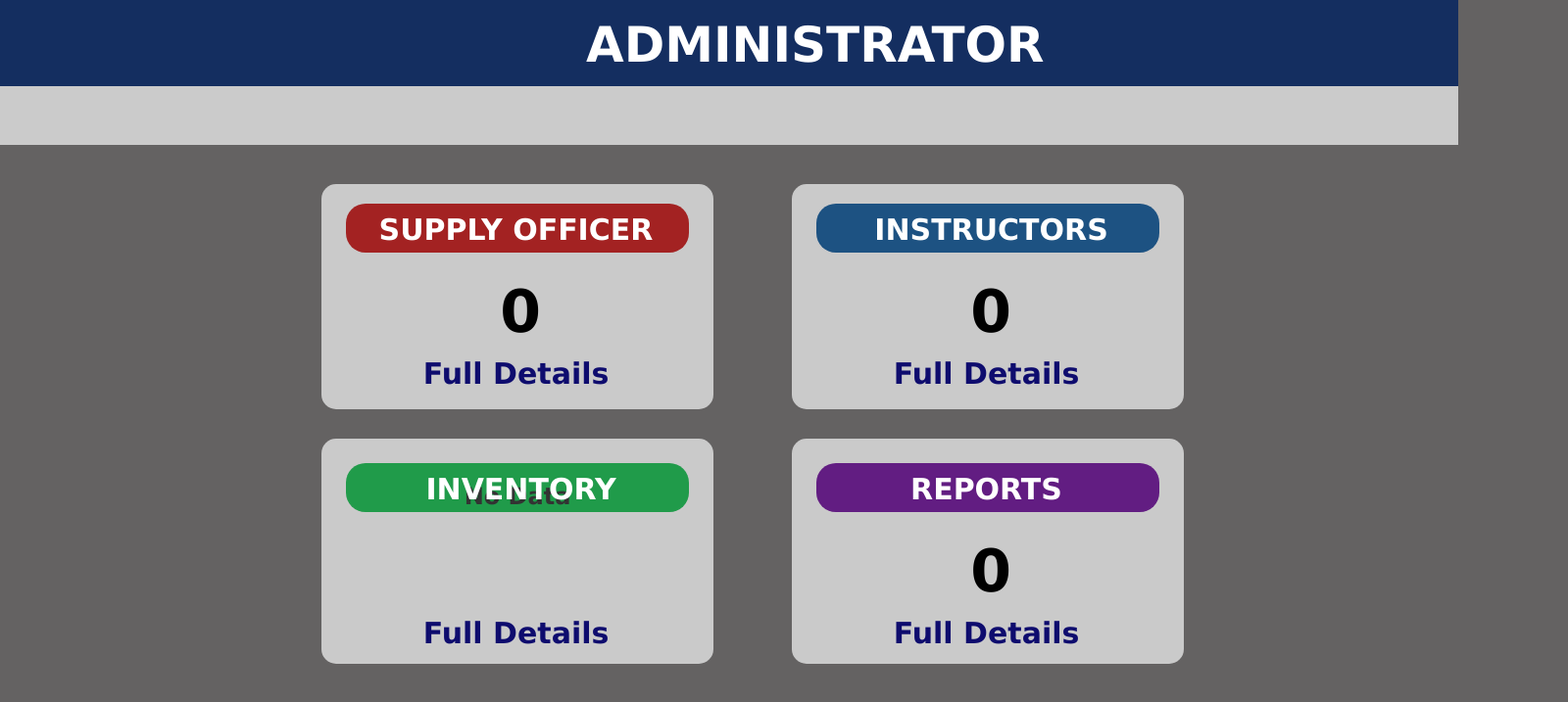
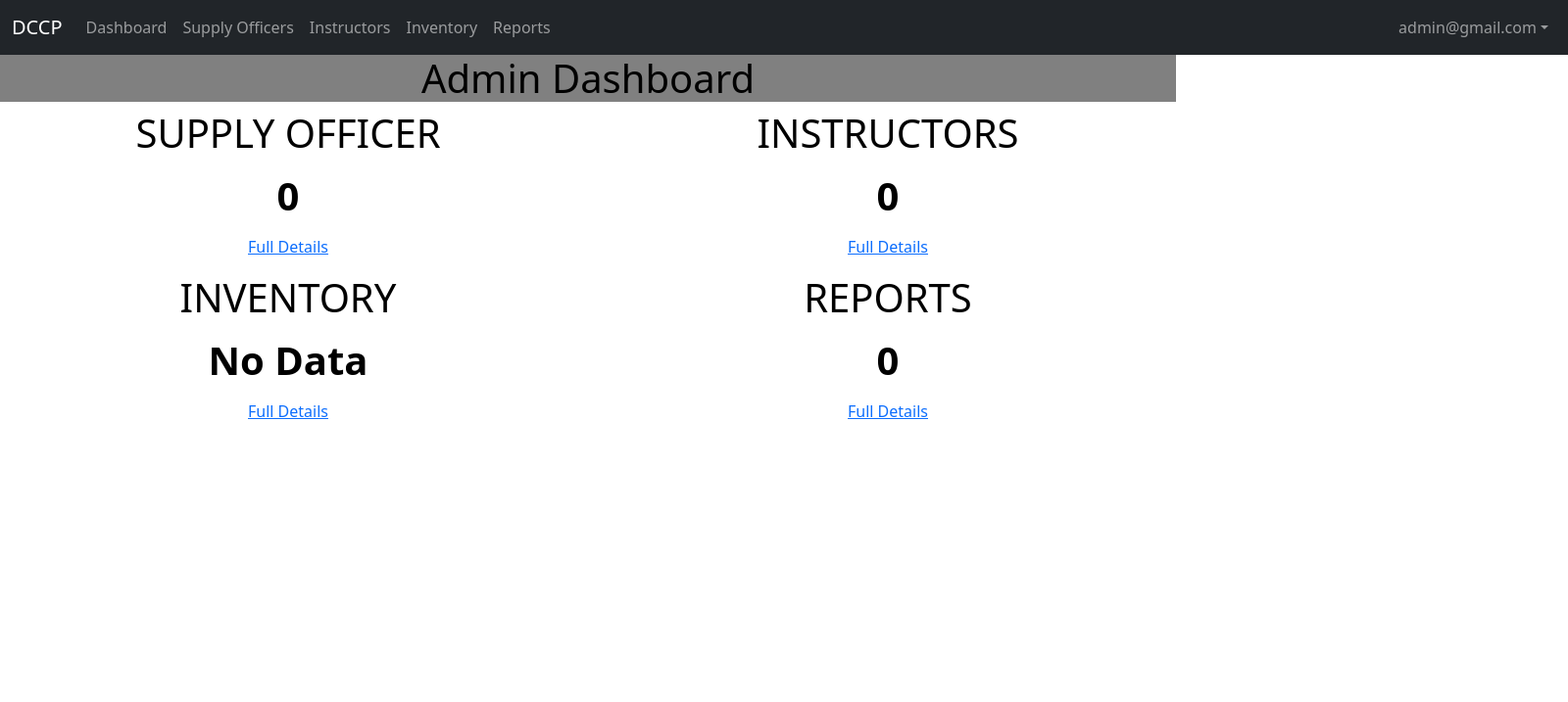
Before and after one commit to Lhester0102/eMonitor, a PHP site: page /admin-dashboard.php in a window 1600 px wide. Shown: the top 717 px of the page at 98% size. Run offline with PHP 8.4, Linux system fonts and the light colour scheme; data that the repository does not hold is empty.

Commit message:
admin-dashboard

```diff
--- a/admin-dashboard.php
+++ b/admin-dashboard.php
@@ -2,49 +2,134 @@
 <html>
 	<head>
 		<title>Admin Dashboard</title>
-		<meta name="viewport" content="width=device-width, initial-scale=1.0">
-		<link rel="stylesheet" href="styles.css">
+		<style>
+			/* Set height of the grid so .sidenav can be 100% (adjust as needed) */
+			.row.content {height: 550px}
+
+			/* Set gray background color and 100% height */
+			.sidenav {
+			background-color: #f1f1f1;
+			height: 100%;
+			}
+
+			/* On small screens, set height to 'auto' for the grid */
+			@media screen and (max-width: 767px) {
+			.row.content {height: auto;}
+			}
+		</style>
 	</head>
 	<body>
-		<div class="header">
-			<h1 class="txt_title">ADMINISTRATOR</h1>
+	<link href="https://cdn.jsdelivr.net/npm/bootstrap@5.3.2/dist/css/bootstrap.min.css" rel="stylesheet">
+		<script src="https://cdn.jsdelivr.net/npm/bootstrap@5.3.2/dist/js/bootstrap.bundle.min.js"></script>
+		<nav class="navbar navbar-expand-sm bg-dark navbar-dark">
+		<div class="container-fluid">
+			<a class="navbar-brand" href="#">DCCP</a>
+			<button class="navbar-toggler" type="button" data-bs-toggle="collapse" data-bs-target="#collapsibleNavbar">
+			<span class="navbar-toggler-icon"></span>
+			</button>
+			<div class="collapse navbar-collapse" id="collapsibleNavbar">
+			<ul class="navbar-nav">
+				<li class="nav-item">
+				<a class="nav-link" href="admin-dashboard.php">Dashboard</a>
+				</li>
+				<li class="nav-item">
+				<a class="nav-link" href="#">Supply Officers</a>
+				</li>
+				<li class="nav-item">
+				<a class="nav-link" href="instructor.php">Instructors</a>
+				</li>
+				<li class="nav-item">
+				<a class="nav-link" href="index.php">Inventory</a>
+				</li>
+				<li class="nav-item">
+				<a class="nav-link" href="#">Reports</a>
+				</li>
+				<!-- <li class="nav-item dropdown" stylesheet="float:right">
+				<a class="nav-link dropdown-toggle" href="#" role="button" data-bs-toggle="dropdown">Dropdown</a>
+				<ul class="dropdown-menu">
+					<li><a class="dropdown-item" href="#">Link</a></li>
+					<li><a class="dropdown-item" href="#">Another link</a></li>
+					<li><a class="dropdown-item" href="#">A third link</a></li>
+				</ul>
+				</li> -->
+			</ul>
+			<div class="collapse navbar-collapse justify-content-end" id="navbarCollapse">
+			<ul class="navbar-nav">
+			<li class="nav-item">
+			<li class="nav-item dropdown">
+				<a class="nav-link dropdown-toggle" href="#" role="button" data-bs-toggle="dropdown">admin@gmail.com</a>
+				<ul class="dropdown-menu">
+					<li><a class="dropdown-item" href="#">Profile</a></li>
+					<li><a class="dropdown-item" href="#">Settings</a></li>
+					<li><a class="dropdown-item" href="log-in.php">Sign Out</a></li>
+				</ul>
+				</li>
+			</li>
+		</ul>
 		</div>
-		<div class="header2"></div>
-		<div class="container1"></div>
-		<div class="container2"></div>
-		<div class="container3"></div>
-		<div class="container4"></div>
-		<div class="container11">
-			<h1 class="txt_supplyOfficer">SUPPLY OFFICER</h1>
-			<h2 class="num1">0</h2>
-			<h3 class="fd1">Full Details</h3>
+			</div>
 		</div>
-		<div class="container22">
-			<h1 class="txt_inventorys">INVENTORY</h1>
+		</nav>
+
+		<div class="col-sm-9" style="text-align:center;color:black">
+      <div class="well" style="text-align:center;background:gray;color:black">
+        <h1>Admin Dashboard</h1>
+      </div>
+      <div class="row">
+        <div class="col-sm-6">
+          <div class="well">
+            <h1>SUPPLY OFFICER</h1>
+            <p><h1><b>0</b></h1></p>
+			<p><a href="#">Full Details</a></p>
+          </div>
+        </div>
+        <div class="col-sm-6">
+          <div class="well">
+            <h1>INSTRUCTORS</h1>
+            <p><h1><b>0</b></h1></p>
+			<p><a href="#">Full Details</a></p>
+          </div>
+        </div>
+        <div class="col-sm-6">
+          <div class="well">
+            <h1>INVENTORY</h1>
 			<?php
 				include_once("config.php");
 				$dash_category_query = "SELECT * from inventory";
 				$dash_category_query_run = mysqli_query($mysqli, $dash_category_query);
 				if($category_total = mysqli_num_rows($dash_category_query_run))
 				{
-					echo '<h2 class="num2"> '.$category_total.' </h2>';
+					echo '<p><h1><b>'.$category_total.' </b></h1></p> ';
 				}
 				else
 				{
-					echo '<h2> No Data </h2>';
+					echo '<p><h1><b> No Data </b></h1></p> ';
 				}
 			?>
-			<a href="index.php" class="fd2">Full Details</a>
-		</div>
-		<div class="container33">
-			<h1 class="txt_instructors">INSTRUCTORS</h1>
-			<h2 class="num3">0</h2>
-			<h3 class="fd1">Full Details</h3>
-		</div>
-		<div class="container44">
-			<h1 class="txt_reports">REPORTS</h1>
-			<h2 class="num4">0</h2>
-			<h3 class="fd1">Full Details</h3>
-		</div>
+			<p><a href="index.php">Full Details</a></p>
+          </div>
+        </div>
+        <div class="col-sm-6">
+          <div class="well">
+            <h1>REPORTS</h1>
+            <p><h1><b>0</b></h1></p>
+			<p><a href="#">Full Details</a></p>
+          </div>
+        </div>
+      </div>
+    </div>
+  </div>
+</div>
+
+
+
+
+
+
+
+
+
+
+
 	</body>
 </html>
```
